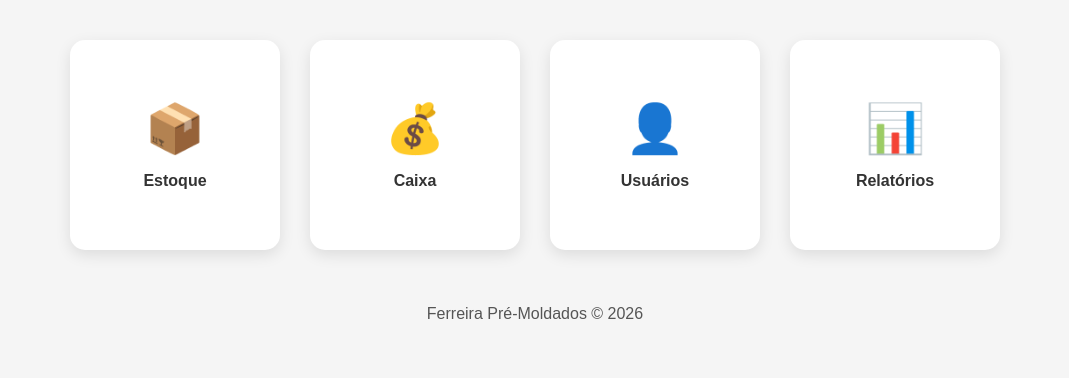
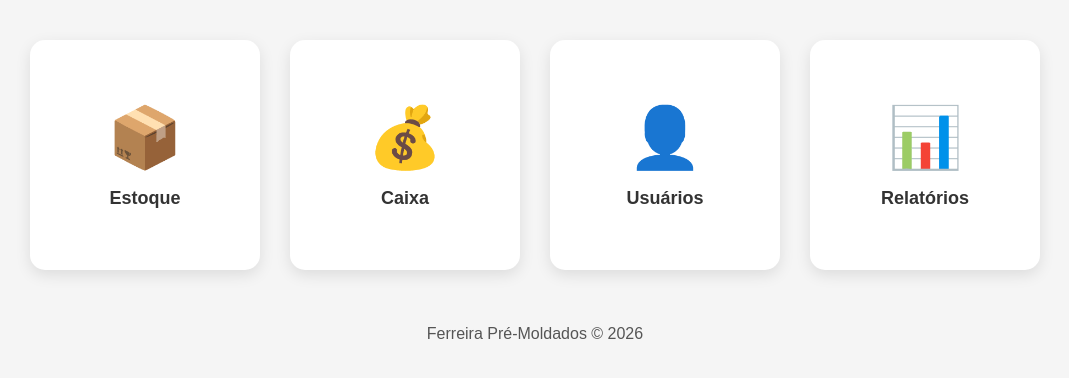
Before and after one commit to vinicius260222/controle-estoque, a Flask app: page /home in a window 1280 px wide. Shown: the part 72-450 px from the top of the page, without its empty margins (105-1174 px from the left). Run offline with Flask 3, Linux system fonts and the light colour scheme; the visitor is signed in with stand-in values (Sample User, id 1).

Commit message:
Update home.html

```diff
--- a/CPEC/templates/home.html
+++ b/CPEC/templates/home.html
@@ -33,15 +33,15 @@
 
         .card {
             background: #fff;
-            width: 180px;
-            height: 180px;
+            width: 200px;
+            height: 200px;
             border-radius: 15px;
             box-shadow: 0 5px 15px rgba(0,0,0,0.1);
             display: flex;
             flex-direction: column;
             align-items: center;
             justify-content: center;
-            font-size: 48px; /* emoji tamanho grande */
+            font-size: 60px;
             cursor: pointer;
             transition: transform 0.2s, box-shadow 0.2s;
             text-align: center;
@@ -56,15 +56,9 @@
         .card span {
             display: block;
             margin-top: 15px;
-            font-size: 16px;
+            font-size: 18px;
             font-weight: bold;
             color: #333;
-        }
-
-        footer {
-            text-align: center;
-            padding: 15px;
-            color: #555;
         }
 
         a.logout {
@@ -82,6 +76,12 @@
         a.logout:hover {
             background: #e60000;
         }
+
+        footer {
+            text-align: center;
+            padding: 15px;
+            color: #555;
+        }
     </style>
 </head>
 <body>
@@ -91,23 +91,26 @@
     </header>
 
     <div class="dashboard">
-        <!-- Exemplo de cartões com emoji -->
-        <div class="card" onclick="alert('Entrando no estoque')">
+        <!-- Card para Estoque -->
+        <div class="card" onclick="window.location.href='{{ url_for('estoque') }}'">
             📦
             <span>Estoque</span>
         </div>
 
-        <div class="card" onclick="alert('Entrando no caixa')">
+        <!-- Card para Caixa -->
+        <div class="card" onclick="alert('Caixa ainda não implementado')">
             💰
             <span>Caixa</span>
         </div>
 
-        <div class="card" onclick="alert('Entrando nos usuários')">
+        <!-- Card para Usuários -->
+        <div class="card" onclick="alert('Usuários ainda não implementado')">
             👤
             <span>Usuários</span>
         </div>
 
-        <div class="card" onclick="alert('Entrando em relatórios')">
+        <!-- Card para Relatórios -->
+        <div class="card" onclick="alert('Relatórios ainda não implementado')">
             📊
             <span>Relatórios</span>
         </div>
```
